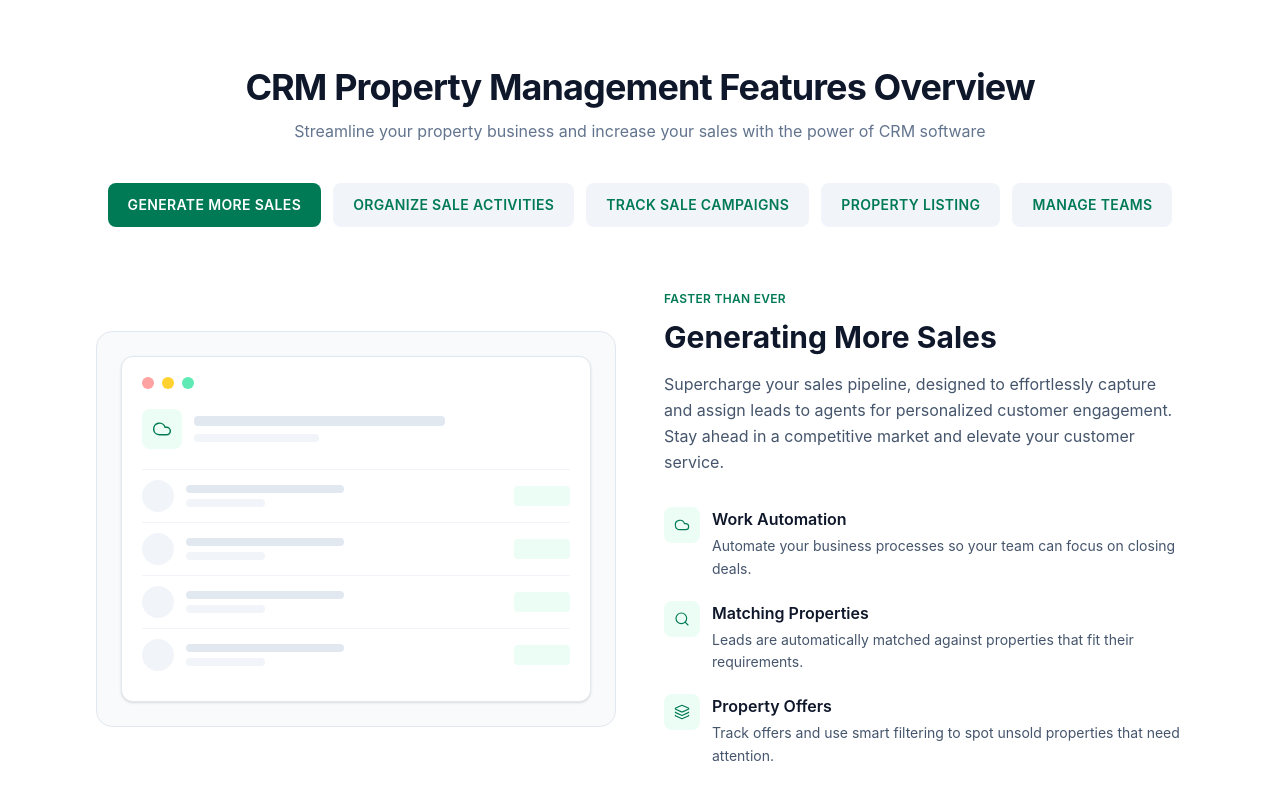
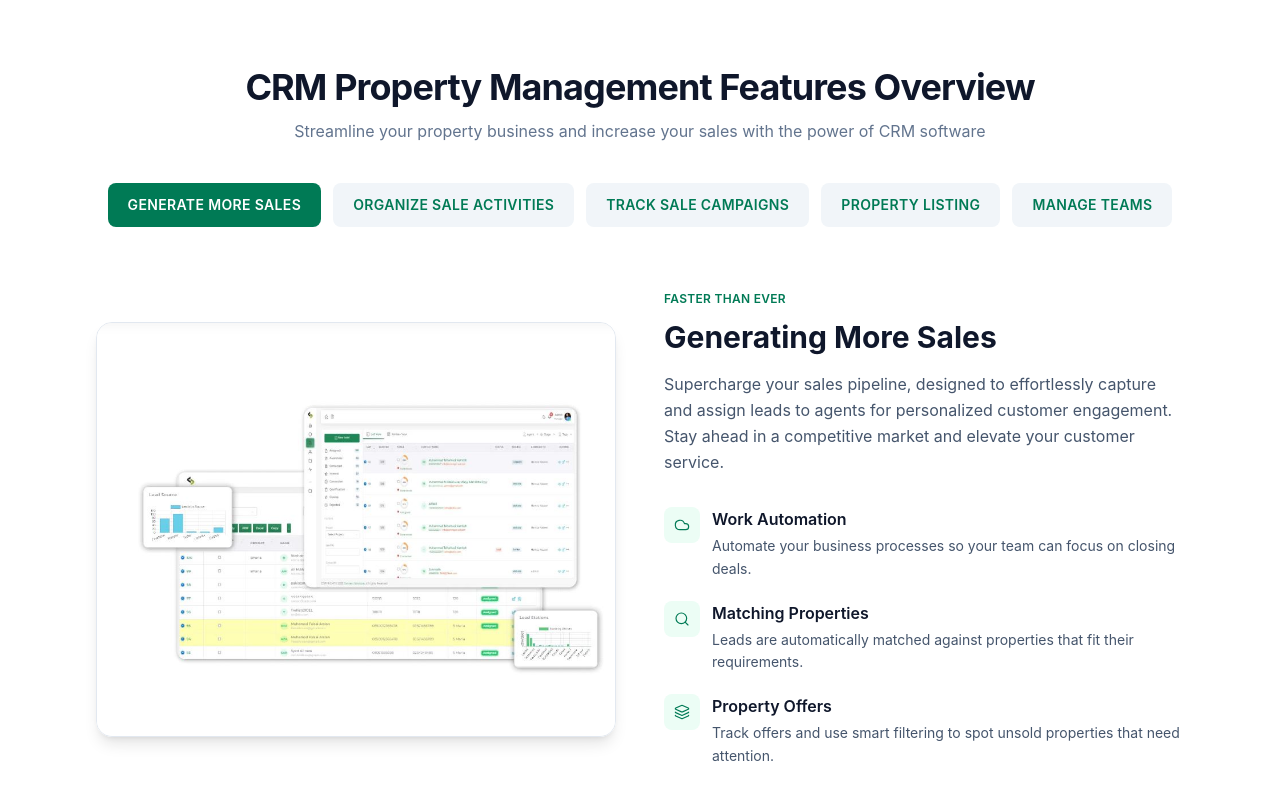
Before and after one commit to fatimaijaz404-del/propertyCRM, a React (Vite) app: page / in a window 1280 px wide. Shown: the part 1597-2397 px from the top of the page. Built offline with nearby package versions, Linux system fonts and the light colour scheme.

Commit message:
Replace mockup with real image in Features Overview

```diff
--- a/src/components/FeaturesOverview.jsx
+++ b/src/components/FeaturesOverview.jsx
@@ -1,5 +1,6 @@
 import { useState } from "react";
 import { Zap, Search, FileStack, Cloud, Users, Layers } from "lucide-react";
+import generateMoreSaleImg from "../assets/generate-more-sale.png";
 
 const tabs = [
   {
@@ -71,7 +72,7 @@ const tabs = [
 function FeaturesOverview() {
   const [active, setActive] = useState(tabs[0].id);
   const tab = tabs.find((t) => t.id === active);
-  const ActiveIcon = tab.points[0].icon;
+
 
   return (
     <section className="bg-white py-24">
@@ -102,36 +103,14 @@ function FeaturesOverview() {
         </div>
 
         <div className="grid md:grid-cols-2 gap-12 items-center">
-          {/* Illustrative mockup panel */}
-          <div className="bg-slate-50 border border-slate-200 rounded-2xl p-6">
-            <div className="bg-white rounded-xl shadow-sm border border-slate-200 p-5">
-              <div className="flex items-center gap-2 mb-5">
-                <span className="w-3 h-3 rounded-full bg-red-300" />
-                <span className="w-3 h-3 rounded-full bg-amber-300" />
-                <span className="w-3 h-3 rounded-full bg-emerald-300" />
-              </div>
-              <div className="flex items-center gap-3 mb-5">
-                <div className="w-10 h-10 rounded-lg bg-emerald-50 flex items-center justify-center">
-                  <ActiveIcon className="w-5 h-5 text-emerald-700" strokeWidth={1.75} />
-                </div>
-                <div className="flex-1">
-                  <div className="h-2.5 bg-slate-200 rounded w-2/3 mb-2" />
-                  <div className="h-2 bg-slate-100 rounded w-1/3" />
-                </div>
-              </div>
-              {[1, 2, 3, 4].map((i) => (
-                <div key={i} className="flex items-center gap-3 py-2.5 border-t border-slate-100">
-                  <div className="w-8 h-8 rounded-full bg-slate-100" />
-                  <div className="flex-1">
-                    <div className="h-2 bg-slate-200 rounded w-1/2 mb-1.5" />
-                    <div className="h-2 bg-slate-100 rounded w-1/4" />
-                  </div>
-                  <div className="h-5 w-14 rounded bg-emerald-50" />
-                </div>
-              ))}
-            </div>
+          {/* Image panel */}
+          <div>
+            <img
+              src={generateMoreSaleImg}
+              alt={tab.title}
+              className="w-full rounded-2xl shadow-lg border border-slate-200"
+            />
           </div>
-
           {/* Text content */}
           <div>
             <p className="text-emerald-700 font-semibold uppercase text-xs tracking-wide mb-3">
```
Also changed, not shown: src/assets/generate-more-sale.png (added).
